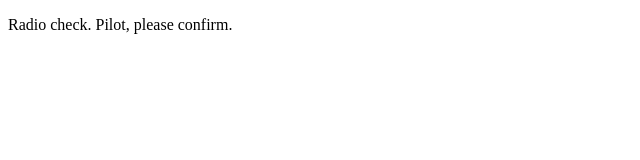
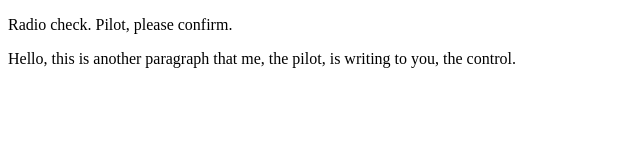
Before and after one commit to mddscudder44/communication-log, a plain HTML site: page index.html in a window 1280 px wide. Shown: the whole page, without its empty margins (0-640 px from the left). Drawn offline with Linux system fonts and the light colour scheme.

Commit message:
Added paragraph

```diff
--- a/index.html
+++ b/index.html
@@ -2,5 +2,6 @@
 <html>
    <body>
       <p>Radio check. Pilot, please confirm.</p>
+      <p>Hello, this is another paragraph that me, the pilot, is writing to you, the control.</p>
    </body>
 </html>
```
